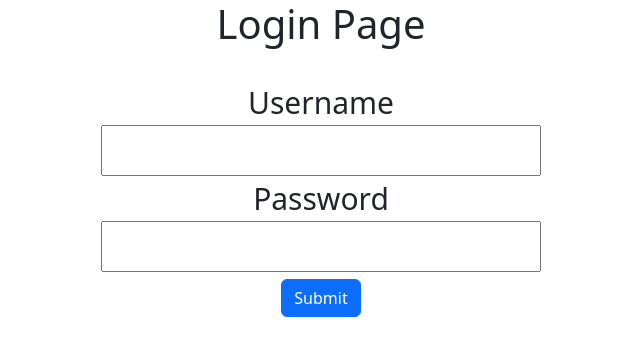
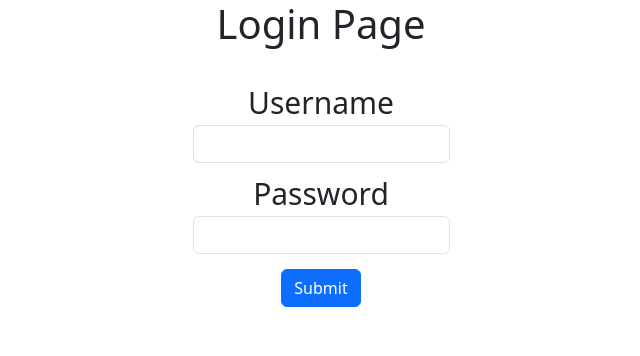
Before and after one commit to treesacherian/IncProject3, a React (Create React App) app in the folder my-app/: page /Login in a window 1280 px wide. Shown: the top 356 px of the page, without its empty margins (319-959 px from the left). Built offline with nearby package versions, Linux system fonts and the light colour scheme.

Commit message:
PF Final styling tweaks

```diff
--- a/my-app/public/index.html
+++ b/my-app/public/index.html
@@ -2,7 +2,7 @@
 <html lang="en">
   <head>
     <meta charset="utf-8" />
-    <link rel="icon" href="%PUBLIC_URL%/favicon.ico" />
+    <!-- <link rel="icon" href="%PUBLIC_URL%/favicon.ico" /> -->
     <meta name="viewport" content="width=device-width, initial-scale=1" />
     <meta name="theme-color" content="#000000" />
     <meta
@@ -24,7 +24,7 @@
       work correctly both with client-side routing and a non-root public URL.
       Learn how to configure a non-root public URL by running `npm run build`.
     -->
-    <title>React App</title>
+    <title>Aldi the better Lidl</title>
   </head>
   <body>
     <noscript>You need to enable JavaScript to run this app.</noscript>
--- a/my-app/src/Components/Homepage/Login.jsx
+++ b/my-app/src/Components/Homepage/Login.jsx
@@ -19,16 +19,16 @@ const LoginPage = () => {
       <h1 style={{ fontSize: "40px" }}>Login Page</h1>
       <br />
       <form style={{ fontSize: "30px" }} onSubmit={handleSubmit}>
-        <label>
+        <label class="form-label">
           Username
           <br />
-          <input type="text" required />
+          <input class="form-control" type="text" required />
         </label>
         <br />
-        <label>
+        <label class="form-label">
           Password
           <br />
-          <input type="password" required />
+          <input type="password" capture class="form-control" required />
         </label>
         <br />
         <div>
```
